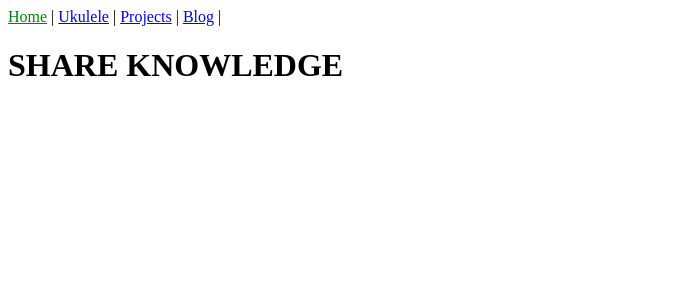
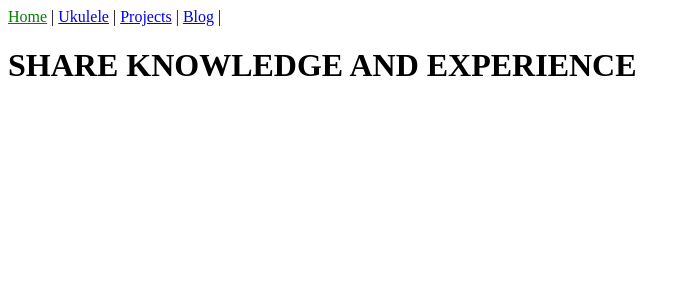
Before and after one commit to streamcode9/streamcode9.github.io, a Jekyll site: the page built from index.md, in a window 1280 px wide. Shown: the top 300 px of the page, without its empty margins (0-690 px from the left). Built offline with Jekyll 4.4.1, drawn with Linux system fonts in a browser that asks for light colours.

Commit message:
Update index.md

```diff
--- a/index.md
+++ b/index.md
@@ -2,4 +2,4 @@
 layout: default
 title: Home
 ---
-# {{ "Share knowledge" | upcase }}
+# {{ "Share knowledge and experience" | upcase }}
```
